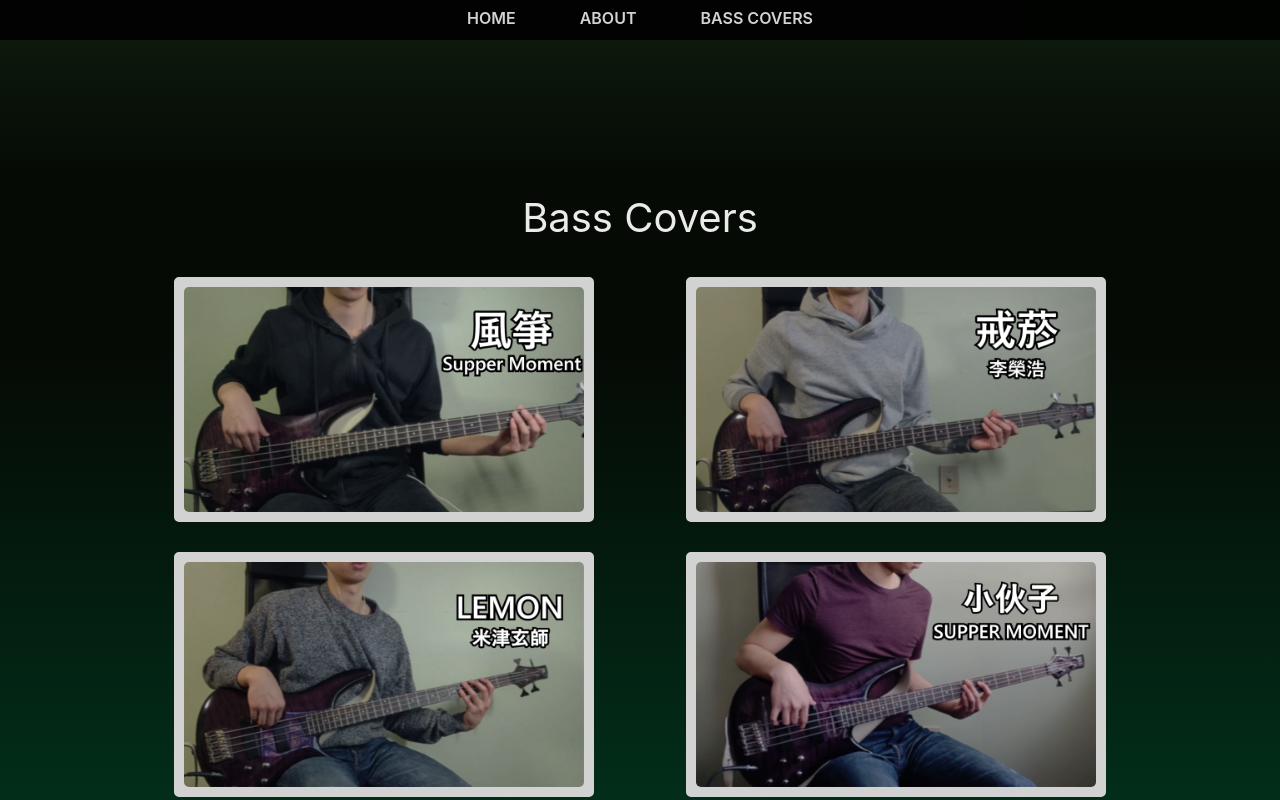
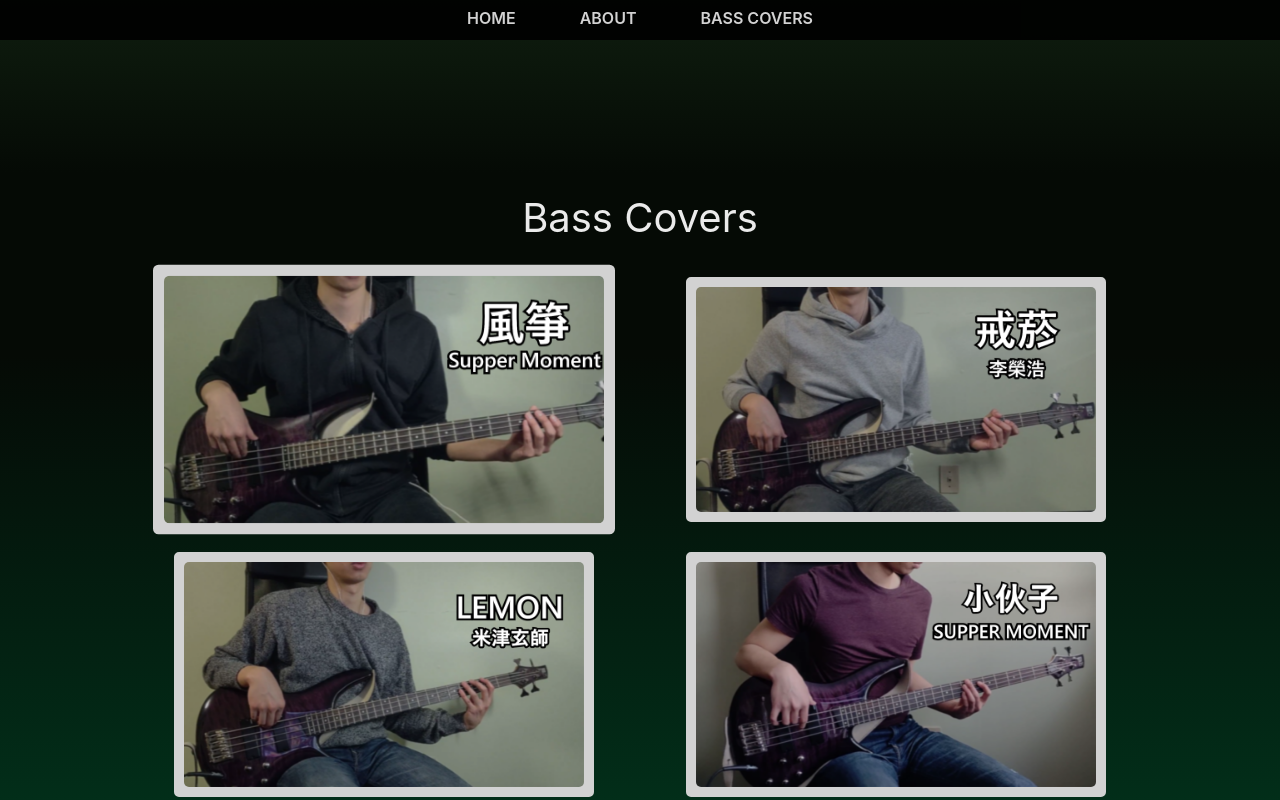
Before and after one commit to leiffen/nathan-chau, a React (Create React App) app: page / in a window 1280 px wide. In both pictures the pointer is over the element 384 px from the left and 399 px from the top of the page. Built offline with nearby package versions, Linux system fonts and the light colour scheme.

Commit message:
Ad hover effect to card

```diff
--- a/src/components/Card/Card.css
+++ b/src/components/Card/Card.css
@@ -4,6 +4,9 @@
     margin: 15px;
     border: 10px solid rgb(210, 210, 210);
     max-width: 400px;
+
+    transition: 0.5s ease;
+    cursor: pointer;
 }
 
 img {
@@ -12,3 +15,8 @@
     height: auto;
     border-radius: 5px;
 }
+
+.card:hover {
+    transform: scale(1.1);
+    box-shadow: 5px 5px 15px rgba(0, 0, 0, 0, 6);
+}
```
